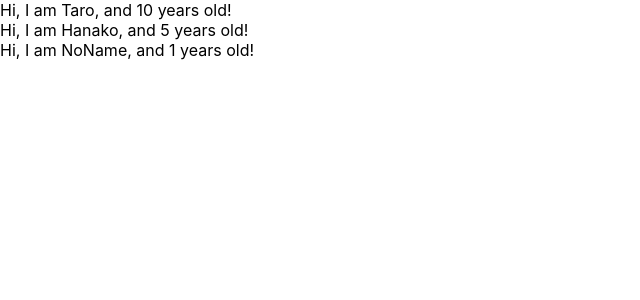
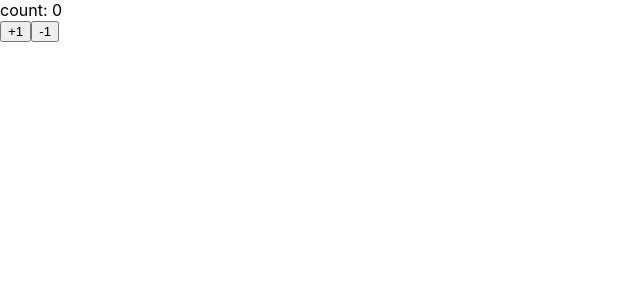
Before and after one commit to Atsushikeys/udemy-react-redux-crud-application, a React (Create React App) app: page / in a window 1280 px wide. Shown: the top 300 px of the page, without its empty margins (0-640 px from the left). Built offline with nearby package versions, Linux system fonts and the light colour scheme.

Commit message:
learn state and setState

```diff
--- a/src/App.js
+++ b/src/App.js
@@ -1,30 +1,34 @@
-import React from 'react';
+import React, {Component} from 'react';
 
 
 
-const App = () => {
-  const profiles = [
-    { name: "Taro", age: 10 },
-    { name: "Hanako", age: 5 },
-    { name: "NoName" }
-  ];
-  return (
-    <div>
-      {
-        profiles.map((profile, index) => {
-          return <User name={profile.name} age={profile.age} key={index} />
-        })
-      }
-    </div>
-  )
+const App = () => (<Counter></Counter>)
+
+class Counter extends Component{
+  constructor(props){
+    super(props)
+    this.state = {count: 0} //初期化時にcountをキーとして0を値とするobjectがstateに設定される
+  }
+
+  handlePlusButton = () => {
+    this.setState({count: this.state.count + 1})
+  }
+
+  handleMinusButton = () => {
+    this.setState({count: this.state.count - 1})
+  }
+
+  render(){
+    console.log("render(　･∀･)ﾉ" + this.state.count)
+    return(
+      <React.Fragment>
+        <div>count: {this.state.count} </div>
+        <button onClick={this.handlePlusButton}>+1</button>
+        <button onClick={this.handleMinusButton}>-1</button>
+      </React.Fragment>
+    )
+  }
 }
 
-const User = (props) => {
-   return <div>Hi, I am {props.name}, and {props.age} years old! </div>
-  }
-
- User.defaultProps = {
-  age: 1
-}
 
 export default App;
```
